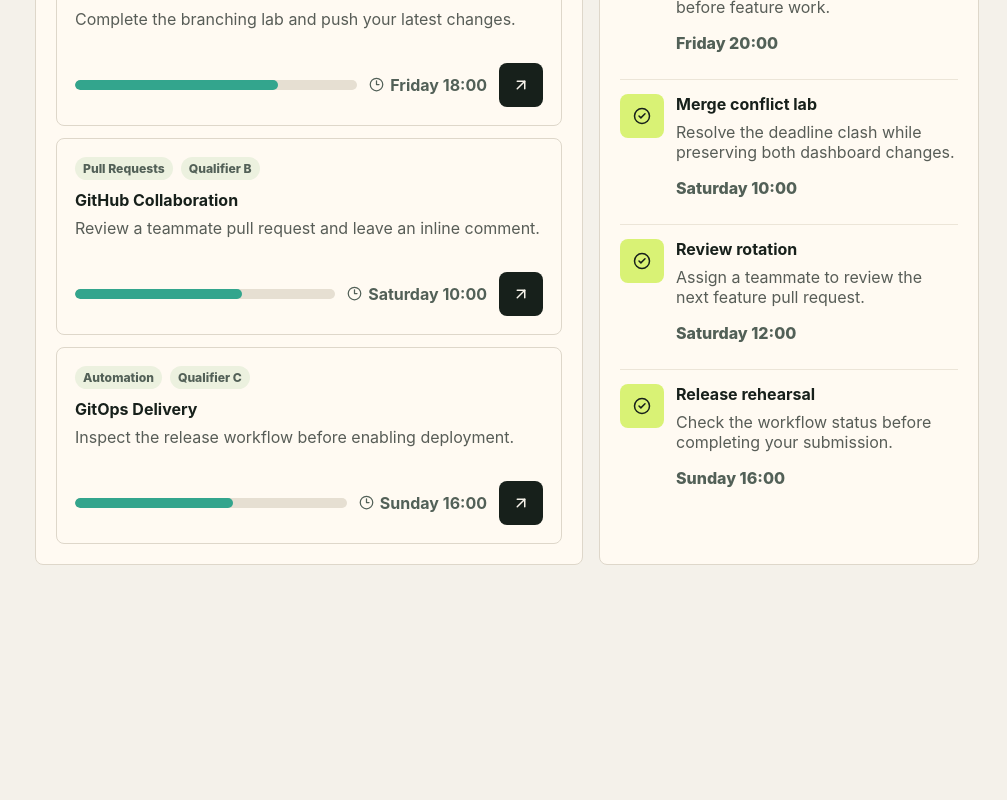
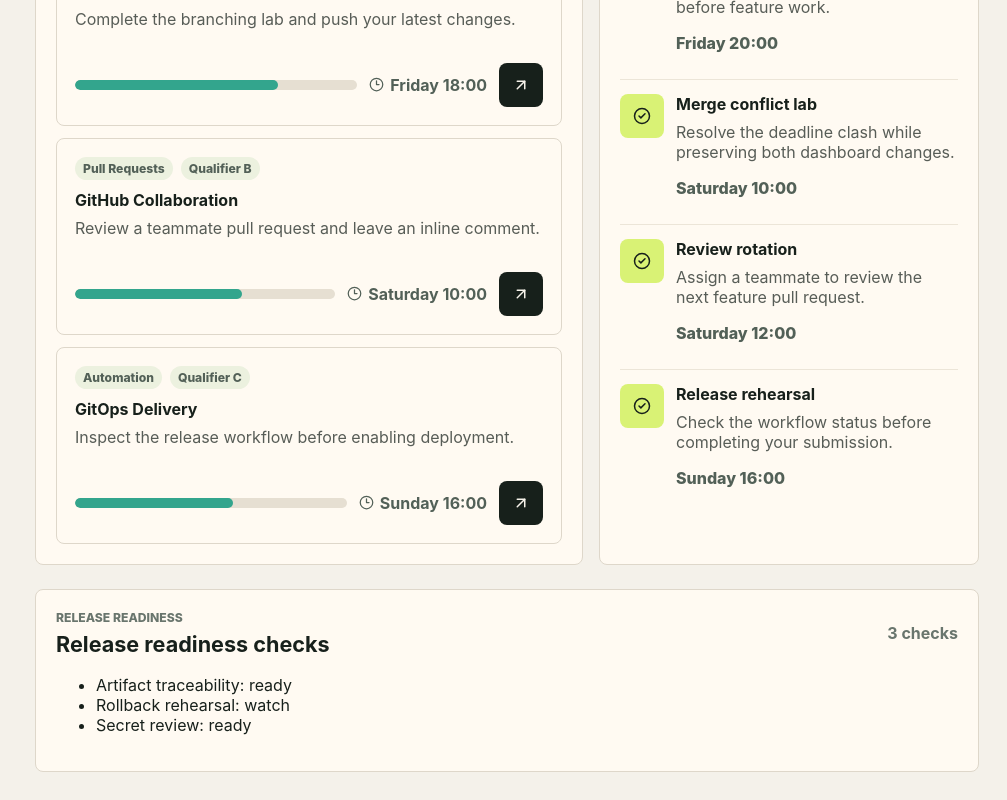
Before and after one commit to knurdz/deploy-sprint-finale-team-thebyteforce, a React (Vite) app in the folder team-site/: page / in a window 1280 px wide. Shown: the part 1003-1803 px from the top of the page, without its empty margins (273-1280 px from the left). Before the commit the page ends 1596 px from the top, so only its background shows below. Built offline with nearby package versions, Linux system fonts and the light colour scheme; no server answers.

Commit message:
Apply T13 release-readiness feature bundle with test

```diff
--- a/team-site/package.json
+++ b/team-site/package.json
@@ -8,7 +8,8 @@
     "build": "tsc --noEmit && vite build",
     "postbuild": "node scripts/generate-status.mjs && node scripts/generate-weather.mjs",
     "preview": "vite preview",
-    "lint": "tsc --noEmit"
+    "lint": "tsc --noEmit",
+    "test": "node scripts/check-release-readiness.mjs"
   },
   "dependencies": {
     "lucide-react": "^1.23.0",
--- a/team-site/src/App.tsx
+++ b/team-site/src/App.tsx
@@ -13,6 +13,7 @@
 import { DeadlineBoard } from './components/DeadlineBoard';
 import { LearningVelocity } from './components/LearningVelocity';
 import { ReleaseBadge } from './components/ReleaseBadge';
+import { ReleaseReadiness } from './components/ReleaseReadiness';
 import { StatCard } from './components/StatCard';
 import { WeatherWidget } from './components/WeatherWidget';
 import { courses } from './data/courses';
@@ -123,6 +124,8 @@
 
           <DeadlineBoard deadlines={deadlineCards} />
         </section>
+
+        <ReleaseReadiness />
       </section>
     </main>
   );
--- /dev/null
+++ b/team-site/src/components/ReleaseReadiness.tsx
@@ -0,0 +1,22 @@
+import { releaseReadinessItems } from '../data/releaseReadiness';
+
+export function ReleaseReadiness() {
+  return (
+    <section className="panel" id="release-readiness">
+      <div className="panelHeader">
+        <div>
+          <p className="eyebrow">Release readiness</p>
+          <h2>Release readiness checks</h2>
+        </div>
+        <span>{releaseReadinessItems.length} checks</span>
+      </div>
+      <ul>
+        {releaseReadinessItems.map((item) => (
+          <li key={item.label}>
+            {item.label}: {item.status}
+          </li>
+        ))}
+      </ul>
+    </section>
+  );
+}
--- /dev/null
+++ b/team-site/src/data/releaseReadiness.ts
@@ -0,0 +1,18 @@
+export type ReleaseReadinessItem = {
+  label: string;
+  status: 'ready' | 'watch' | 'blocked';
+};
+
+export const releaseReadinessItems: ReleaseReadinessItem[] = [
+  { label: 'Artifact traceability', status: 'ready' },
+  { label: 'Rollback rehearsal', status: 'watch' },
+  { label: 'Secret review', status: 'ready' },
+];
+
+// T13 feature-bundle evidence. markerRemoved is true because the planted review
+// marker from the provided bundle was removed during integration.
+export const releaseReadinessTask = {
+  task: 'T13',
+  source: 'provided-feature-bundle',
+  markerRemoved: true,
+};
```
Also changed, not shown: team-site/scripts/check-release-readiness.mjs (added, +14 -0 lines).
